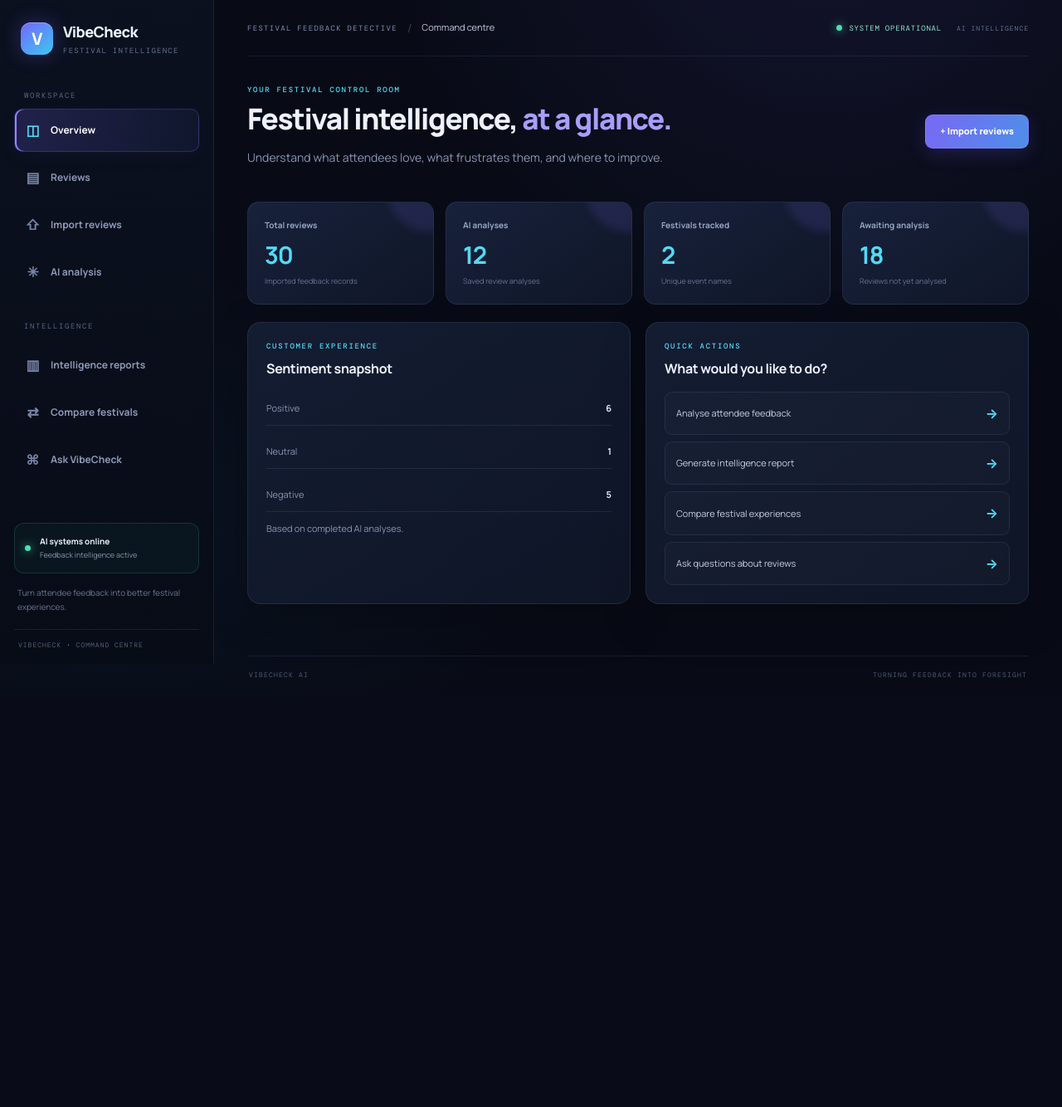
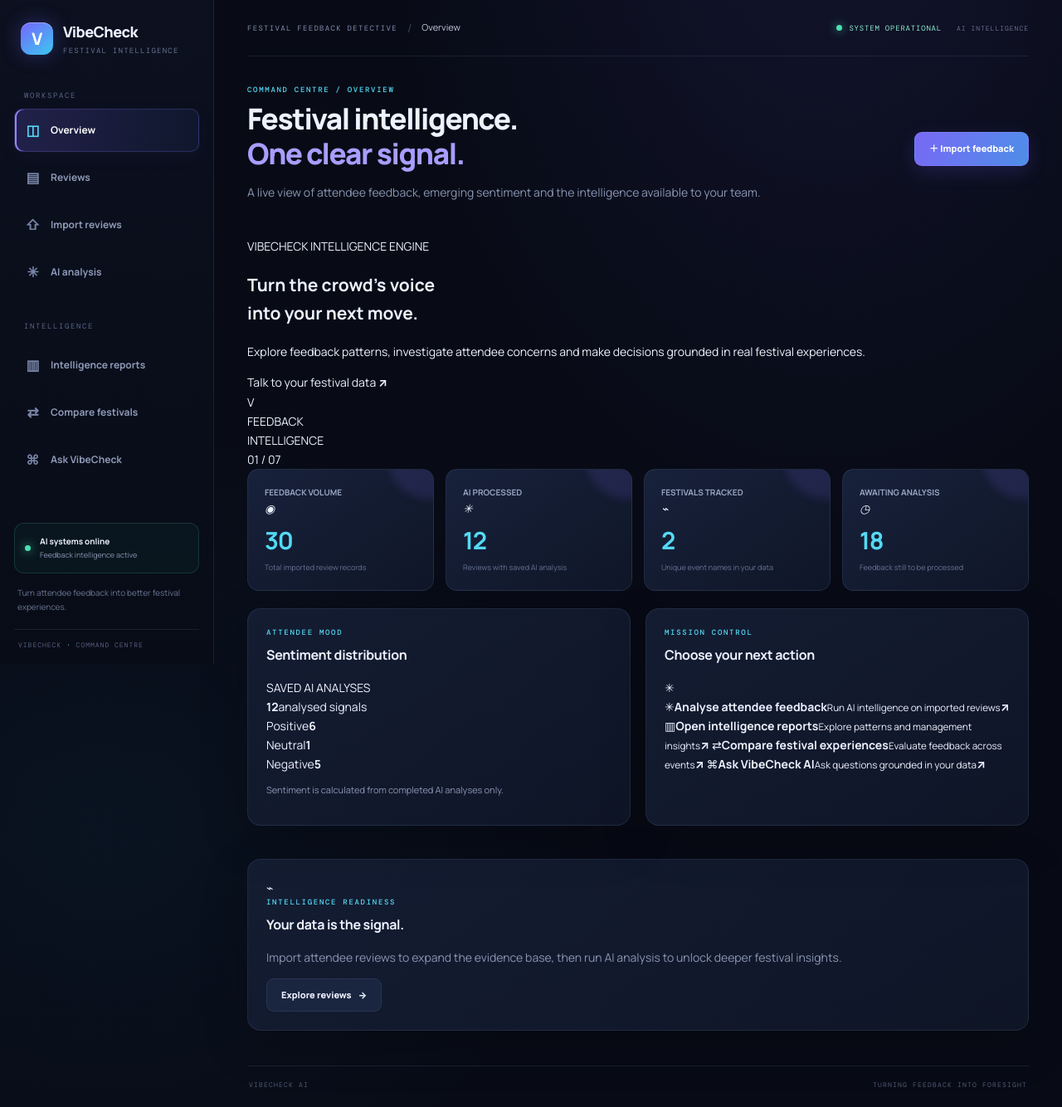
Before and after one commit to Psalmist-git/Festival, a Flask app: page / in a window 1280 px wide. Shown: the whole page at 83% size. Before the commit the page ends 816 px from the top, so only its background shows below. Run offline with Flask 3, Linux system fonts and the light colour scheme.

Commit message:
Redesign dashboard as futuristic AI command centre

```diff
--- a/templates/dashboard.html
+++ b/templates/dashboard.html
@@ -1,119 +1,91 @@
 {% extends "base.html" %}
 
-{% block title %}Overview · VibeCheck AI{% endblock %}
+{% block title %}Command Centre · VibeCheck AI{% endblock %}
+{% block topbar_label %}Overview{% endblock %}
 
 {% block content %}
-
-<section class="page-heading">
-
+<section class="page-heading command-heading">
     <div>
-        <p class="eyebrow">YOUR FESTIVAL CONTROL ROOM</p>
-
-        <h1>
-            Festival intelligence,
-            <em>at a glance.</em>
-        </h1>
-
-        <p class="muted">
-            Understand what attendees love, what frustrates them,
-            and where to improve.
-        </p>
+        <p class="eyebrow">COMMAND CENTRE / OVERVIEW</p>
+        <h1>Festival intelligence.<br><em>One clear signal.</em></h1>
+        <p class="muted">A live view of attendee feedback, emerging sentiment and the intelligence available to your team.</p>
     </div>
-
-    <a class="button" href="{{ url_for('import_page') }}">
-        + Import reviews
-    </a>
-
+    <a class="button" href="{{ url_for('import_page') }}">＋ Import feedback</a>
 </section>
 
+<section class="command-banner">
+    <div class="command-banner-copy">
+        <span class="banner-label"><i></i> VIBECHECK INTELLIGENCE ENGINE</span>
+        <h2>Turn the crowd's voice<br>into your next move.</h2>
+        <p>Explore feedback patterns, investigate attendee concerns and make decisions grounded in real festival experiences.</p>
+        <a class="banner-link" href="{{ url_for('chat_page') }}">Talk to your festival data <b>↗</b></a>
+    </div>
+    <div class="command-visual" aria-hidden="true">
+        <div class="orbit orbit-one"></div><div class="orbit orbit-two"></div><div class="orbit orbit-three"></div>
+        <div class="core-glow"></div><div class="core-symbol">V</div>
+        <span class="orbit-node node-one"></span><span class="orbit-node node-two"></span><span class="orbit-node node-three"></span>
+        <span class="visual-caption">FEEDBACK<br>INTELLIGENCE</span>
+    </div>
+    <div class="banner-index">01 <span>/ 07</span></div>
+</section>
 
-<section class="metric-grid">
+<section class="metric-grid command-metrics">
+    <article class="metric-card metric-violet">
+        <div class="metric-topline"><span>FEEDBACK VOLUME</span><i>◉</i></div>
+        <strong>{{ total_reviews }}</strong>
+        <small>Total imported review records</small>
+    </article>
+    <article class="metric-card metric-cyan">
+        <div class="metric-topline"><span>AI PROCESSED</span><i>✳</i></div>
+        <strong>{{ total_analyses }}</strong>
+        <small>Reviews with saved AI analysis</small>
+    </article>
+    <article class="metric-card metric-blue">
+        <div class="metric-topline"><span>FESTIVALS TRACKED</span><i>⌁</i></div>
+        <strong>{{ festivals|length }}</strong>
+        <small>Unique event names in your data</small>
+    </article>
+    <article class="metric-card metric-amber">
+        <div class="metric-topline"><span>AWAITING ANALYSIS</span><i>◷</i></div>
+        <strong>{{ report.get('unanalyzed_reviews', 0) }}</strong>
+        <small>Feedback still to be processed</small>
+    </article>
+</section>
 
-    <article class="metric-card">
-        <span>Total reviews</span>
-        <strong>{{ total_reviews }}</strong>
-        <small>Imported feedback records</small>
+<section class="content-grid command-content-grid">
+    <article class="panel sentiment-panel">
+        <div class="panel-heading-row">
+            <div><p class="eyebrow">ATTENDEE MOOD</p><h2>Sentiment distribution</h2></div>
+            <span class="panel-tag">SAVED AI ANALYSES</span>
+        </div>
+        {% set counts = report.get('sentiment_counts', {}) %}
+        {% set total_sentiment = counts.get('positive', 0) + counts.get('neutral', 0) + counts.get('negative', 0) %}
+        <div class="sentiment-total"><strong>{{ total_sentiment }}</strong><span>analysed signals</span></div>
+        <div class="sentiment-bars">
+            {% for label, colour in [('positive', 'green'), ('neutral', 'blue'), ('negative', 'pink')] %}
+                {% set value = counts.get(label, 0) %}
+                {% set width = (value / total_sentiment * 100) if total_sentiment else 0 %}
+                <div class="sentiment-bar-row">
+                    <div class="bar-label"><span class="bar-dot {{ colour }}"></span>{{ label|title }}<strong>{{ value }}</strong></div>
+                    <div class="bar-track"><span class="bar-fill {{ colour }}" style="width: {{ width }}%"></span></div>
+                </div>
+            {% endfor %}
+        </div>
+        <p class="muted small sentiment-footnote">Sentiment is calculated from completed AI analyses only.</p>
     </article>
 
-    <article class="metric-card">
-        <span>AI analyses</span>
-        <strong>{{ total_analyses }}</strong>
-        <small>Saved review analyses</small>
+    <article class="panel actions-panel">
+        <div class="panel-heading-row"><div><p class="eyebrow">MISSION CONTROL</p><h2>Choose your next action</h2></div><span class="action-spark">✳</span></div>
+        <a class="command-action" href="{{ url_for('analysis_page') }}"><span class="action-icon violet">✳</span><span><strong>Analyse attendee feedback</strong><small>Run AI intelligence on imported reviews</small></span><b>↗</b></a>
+        <a class="command-action" href="{{ url_for('reports_page') }}"><span class="action-icon cyan">▥</span><span><strong>Open intelligence reports</strong><small>Explore patterns and management insights</small></span><b>↗</b></a>
+        <a class="command-action" href="{{ url_for('compare_page') }}"><span class="action-icon blue">⇄</span><span><strong>Compare festival experiences</strong><small>Evaluate feedback across events</small></span><b>↗</b></a>
+        <a class="command-action" href="{{ url_for('chat_page') }}"><span class="action-icon pink">⌘</span><span><strong>Ask VibeCheck AI</strong><small>Ask questions grounded in your data</small></span><b>↗</b></a>
     </article>
-
-    <article class="metric-card">
-        <span>Festivals tracked</span>
-        <strong>{{ festivals|length }}</strong>
-        <small>Unique event names</small>
-    </article>
-
-    <article class="metric-card">
-        <span>Awaiting analysis</span>
-        <strong>{{ report.get('unanalyzed_reviews', 0) }}</strong>
-        <small>Reviews not yet analysed</small>
-    </article>
-
 </section>
 
-
-<section class="content-grid">
-
-    <article class="panel">
-
-        <p class="eyebrow">CUSTOMER EXPERIENCE</p>
-
-        <h2>Sentiment snapshot</h2>
-
-        {% set counts = report.get('sentiment_counts', {}) %}
-
-        <div class="sentiment-list">
-
-            {% for label in ['positive', 'neutral', 'negative'] %}
-
-                <div class="sentiment-row">
-                    <span>{{ label|title }}</span>
-                    <strong>{{ counts.get(label, 0) }}</strong>
-                </div>
-
-            {% endfor %}
-
-        </div>
-
-        <p class="muted small">
-            Based on completed AI analyses.
-        </p>
-
-    </article>
-
-
-    <article class="panel">
-
-        <p class="eyebrow">QUICK ACTIONS</p>
-
-        <h2>What would you like to do?</h2>
-
-        <div class="action-list">
-
-            <a href="{{ url_for('analysis_page') }}">
-                Analyse attendee feedback <b>→</b>
-            </a>
-
-            <a href="{{ url_for('reports_page') }}">
-                Generate intelligence report <b>→</b>
-            </a>
-
-            <a href="{{ url_for('compare_page') }}">
-                Compare festival experiences <b>→</b>
-            </a>
-
-            <a href="{{ url_for('chat_page') }}">
-                Ask questions about reviews <b>→</b>
-            </a>
-
-        </div>
-
-    </article>
-
+<section class="panel data-readiness">
+    <div class="readiness-icon">⌁</div>
+    <div class="readiness-copy"><p class="eyebrow">INTELLIGENCE READINESS</p><h2>Your data is the signal.</h2><p class="muted">Import attendee reviews to expand the evidence base, then run AI analysis to unlock deeper festival insights.</p></div>
+    <a class="button secondary" href="{{ url_for('reviews_page') }}">Explore reviews <span>→</span></a>
 </section>
-
 {% endblock %}
```
